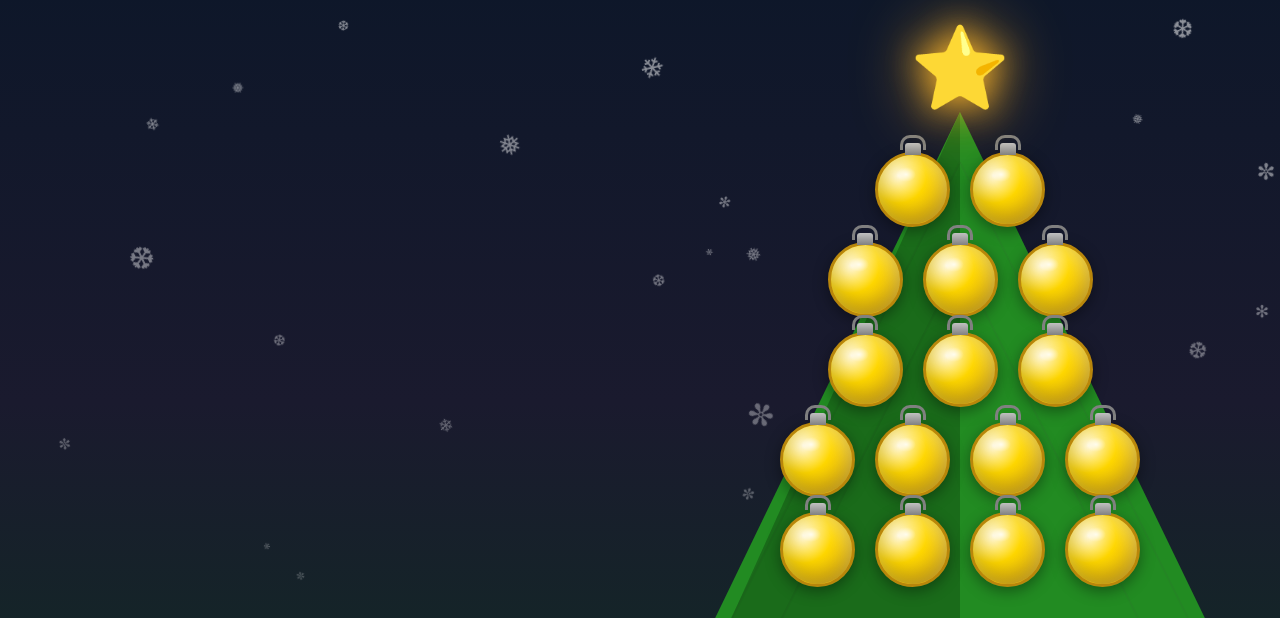
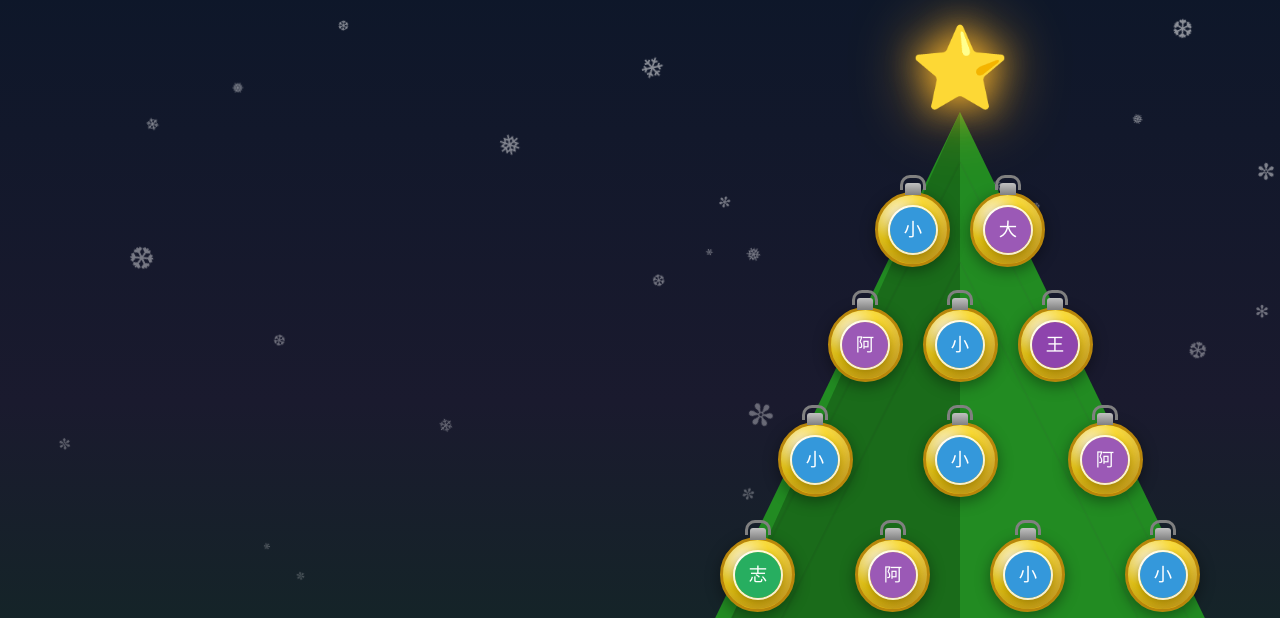
Before and after one commit to tinyu4191/christmas-gift-exchange, a plain HTML site: page result.html in a window 1280 px wide. Shown: the part 138-756 px from the top of the page. Drawn offline with Linux system fonts and the light colour scheme.

Commit message:
Update: 裝飾球的效果

```diff
--- a/result.html
+++ b/result.html
@@ -130,7 +130,7 @@
             display: flex;
             flex-direction: column;
             align-items: center;
-            gap: 15px;
+            gap: 40px;
         }
 
         .ornament-row {
@@ -199,6 +199,38 @@
                 0 8px 25px rgba(255, 215, 0, 0.5),
                 inset 0 -10px 20px rgba(0,0,0,0.2),
                 inset 0 10px 20px rgba(255,255,255,0.3);
+        }
+
+        /* 球中間的頭像 */
+        .ball-avatar {
+            position: absolute;
+            top: 50%;
+            left: 50%;
+            transform: translate(-50%, -50%);
+            width: 50px;
+            height: 50px;
+            border-radius: 50%;
+            overflow: hidden;
+            border: 2px solid rgba(255, 255, 255, 0.8);
+            box-shadow: 0 2px 8px rgba(0,0,0,0.3);
+            z-index: 5;
+        }
+
+        .ball-avatar img {
+            width: 100%;
+            height: 100%;
+            object-fit: cover;
+        }
+
+        .ball-avatar .placeholder {
+            width: 100%;
+            height: 100%;
+            display: flex;
+            align-items: center;
+            justify-content: center;
+            font-size: 20px;
+            color: white;
+            background: rgba(0,0,0,0.3);
         }
 
         /* 禮物盒裝飾 */
@@ -499,35 +531,35 @@
             <!-- 裝飾球網格 -->
             <div class="ornaments-grid" id="ornamentsGrid">
                 <!-- 第1排：2顆 -->
-                <div class="ornament-row" style="margin-top: 60px;">
-                    <div class="ornament" data-index="0"><div class="highlight"></div></div>
-                    <div class="ornament" data-index="1"><div class="highlight"></div></div>
+                <div class="ornament-row" style="margin-top: 100px;">
+                    <div class="ornament" data-index="0"><div class="highlight"></div><div class="ball-avatar"></div></div>
+                    <div class="ornament" data-index="1"><div class="highlight"></div><div class="ball-avatar"></div></div>
                 </div>
                 <!-- 第2排：3顆 -->
                 <div class="ornament-row">
-                    <div class="ornament" data-index="2"><div class="highlight"></div></div>
-                    <div class="ornament" data-index="3"><div class="highlight"></div></div>
-                    <div class="ornament" data-index="4"><div class="highlight"></div></div>
+                    <div class="ornament" data-index="2"><div class="highlight"></div><div class="ball-avatar"></div></div>
+                    <div class="ornament" data-index="3"><div class="highlight"></div><div class="ball-avatar"></div></div>
+                    <div class="ornament" data-index="4"><div class="highlight"></div><div class="ball-avatar"></div></div>
                 </div>
                 <!-- 第3排：3顆 -->
-                <div class="ornament-row">
-                    <div class="ornament" data-index="5"><div class="highlight"></div></div>
-                    <div class="ornament" data-index="6"><div class="highlight"></div></div>
-                    <div class="ornament" data-index="7"><div class="highlight"></div></div>
+                <div class="ornament-row" style="gap: 70px;">
+                    <div class="ornament" data-index="5"><div class="highlight"></div><div class="ball-avatar"></div></div>
+                    <div class="ornament" data-index="6"><div class="highlight"></div><div class="ball-avatar"></div></div>
+                    <div class="ornament" data-index="7"><div class="highlight"></div><div class="ball-avatar"></div></div>
                 </div>
                 <!-- 第4排：4顆 -->
-                <div class="ornament-row">
-                    <div class="ornament" data-index="8"><div class="highlight"></div></div>
-                    <div class="ornament" data-index="9"><div class="highlight"></div></div>
-                    <div class="ornament" data-index="10"><div class="highlight"></div></div>
-                    <div class="ornament" data-index="11"><div class="highlight"></div></div>
+                <div class="ornament-row" style="gap: 60px;">
+                    <div class="ornament" data-index="8"><div class="highlight"></div><div class="ball-avatar"></div></div>
+                    <div class="ornament" data-index="9"><div class="highlight"></div><div class="ball-avatar"></div></div>
+                    <div class="ornament" data-index="10"><div class="highlight"></div><div class="ball-avatar"></div></div>
+                    <div class="ornament" data-index="11"><div class="highlight"></div><div class="ball-avatar"></div></div>
                 </div>
                 <!-- 第5排：4顆 -->
-                <div class="ornament-row">
-                    <div class="ornament" data-index="12"><div class="highlight"></div></div>
-                    <div class="ornament" data-index="13"><div class="highlight"></div></div>
-                    <div class="ornament" data-index="14"><div class="highlight"></div></div>
-                    <div class="ornament" data-index="15"><div class="highlight"></div></div>
+                <div class="ornament-row" style="gap: 100px;">
+                    <div class="ornament" data-index="12"><div class="highlight"></div><div class="ball-avatar"></div></div>
+                    <div class="ornament" data-index="13"><div class="highlight"></div><div class="ball-avatar"></div></div>
+                    <div class="ornament" data-index="14"><div class="highlight"></div><div class="ball-avatar"></div></div>
+                    <div class="ornament" data-index="15"><div class="highlight"></div><div class="ball-avatar"></div></div>
                 </div>
             </div>
         </div>
@@ -674,14 +706,22 @@
             }
         }
 
-        // 綁定球的點擊事件
+        // 綁定球的點擊事件並設定頭像
         function bindOrnamentEvents() {
             const ornaments = document.querySelectorAll('.ornament');
 
             ornaments.forEach((ornament, index) => {
                 if (index < shuffledData.length) {
+                    const item = shuffledData[index];
+
+                    // 設定球中間的被抽中者頭像
+                    const ballAvatar = ornament.querySelector('.ball-avatar');
+                    const winnerAvatar = item.winner.avatar || generatePlaceholderAvatar(item.winner.name);
+                    ballAvatar.innerHTML = `<img src="${winnerAvatar}" alt="${item.winner.name}" onerror="this.parentElement.innerHTML='<div class=\\'placeholder\\'>${item.winner.name.charAt(0)}</div>'">`;
+
+                    // 點擊事件
                     ornament.addEventListener('click', () => {
-                        showModal(shuffledData[index]);
+                        showModal(item);
                     });
                 } else {
                     // 如果球數多於資料，隱藏多餘的球
```
